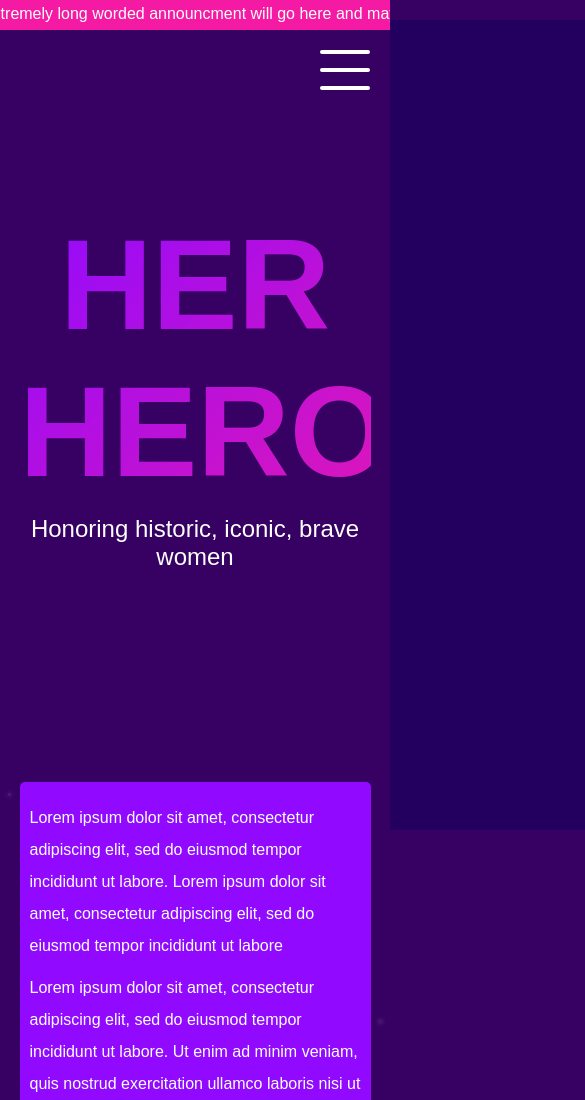
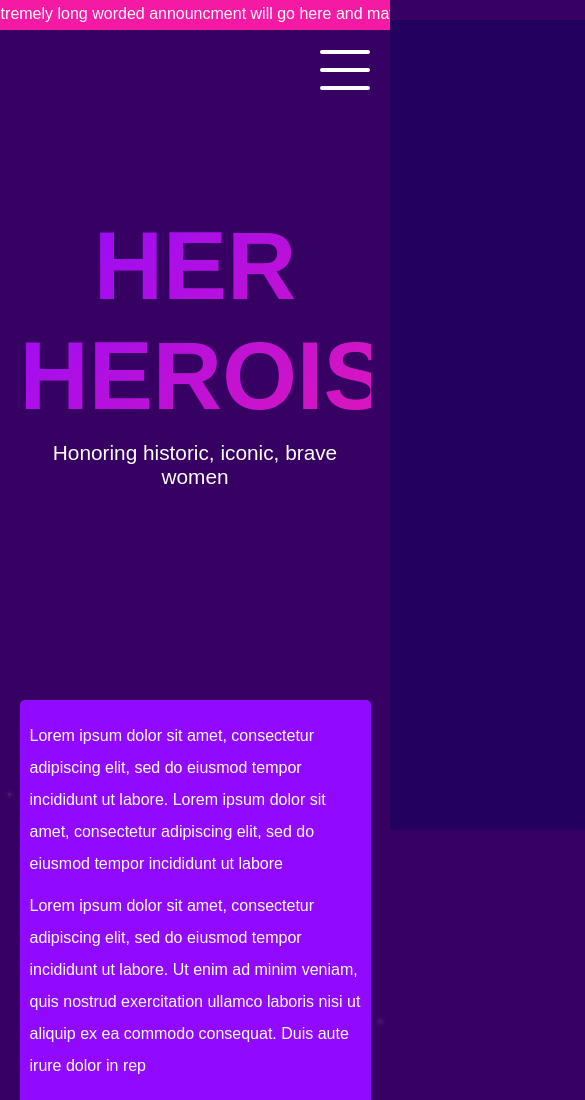
Before and after one commit to AhriannaDaniels/project1, a plain HTML site: page index.html in a window 390 px wide. Shown: the top 1100 px of the page, 585 px wide, since content can reach past the window. Drawn offline with nearby package versions, Linux system fonts and the light colour scheme; a web font is replaced by a local one.

Commit message:
Add files via upload

```diff
--- a/css/styles.css
+++ b/css/styles.css
@@ -442,7 +442,7 @@ font-style: italic;
         background-clip: text;
         background-size: 400% 400%;
         animation: gradient 5s ease infinite;
-        font-size: 8em;
+        font-size: 6em;
         text-align: center;
         margin: 0;
         margin-top: 25vh;
@@ -463,7 +463,7 @@ font-style: italic;
 
     .hp-subtitle {
         color: #FDFFFC;
-        font-size: 1.5em;
+        font-size: 1.3em;
         font-weight: 100;
         font-weight: 400;
         margin: 10px 0 25vh;
```
